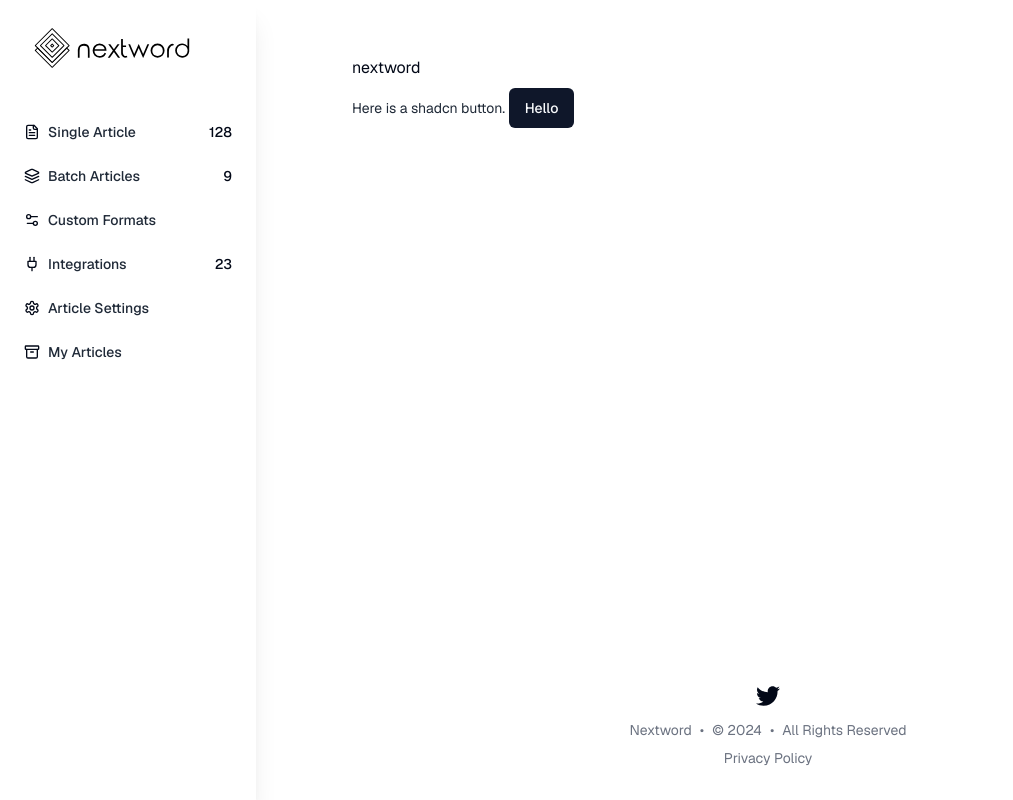
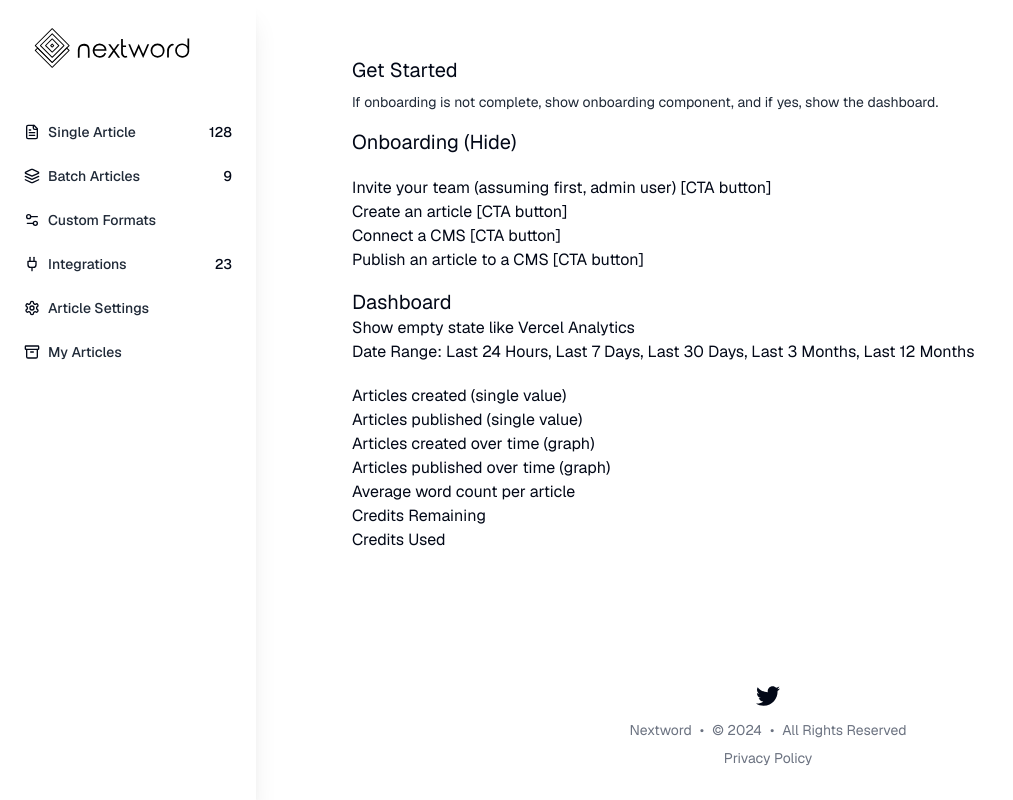
Before and after one commit to johanviberg/nextword, a Next.js app: page / in a window 1280 px wide. Shown: the whole page, without its empty margins (0-1013 px from the left). Built offline with nearby package versions, Linux system fonts and the light colour scheme.

Commit message:
refactor: update placeholder text on start page

```diff
--- a/src/app/page.tsx
+++ b/src/app/page.tsx
@@ -2,15 +2,32 @@
 
 import * as React from "react";
 
-import { Button } from "@/components/ui/button";
-
 export default function HomePage() {
   return (
     <div>
-      <h1 className="mt-4">nextword</h1>
+      <h1 className="mt-4 text-xl">Get Started</h1>
       <p className="mt-2 text-sm text-gray-800">
-        Here is a shadcn button. <Button>Hello</Button>
+        If onboarding is not complete, show onboarding component, and if yes, show the dashboard.
       </p>
+      <h1 className="mt-4 text-xl">Onboarding (Hide)</h1>
+      <ul className="mt-5">
+        <li>Invite your team (assuming first, admin user) [CTA button]</li>
+        <li>Create an article [CTA button]</li>
+        <li>Connect a CMS [CTA button]</li>
+        <li>Publish an article to a CMS [CTA button]</li>
+      </ul>
+      <h1 className="mt-4 text-xl">Dashboard</h1>
+      <p>Show empty state like Vercel Analytics</p>
+      <p>Date Range: Last 24 Hours, Last 7 Days, Last 30 Days, Last 3 Months, Last 12 Months </p>
+      <ul className="mt-5">
+        <li>Articles created (single value)</li>
+        <li>Articles published (single value)</li>
+        <li>Articles created over time (graph)</li>
+        <li>Articles published over time (graph)</li>
+        <li>Average word count per article</li>
+        <li>Credits Remaining</li>
+        <li>Credits Used</li>
+      </ul>
     </div>
   );
 }
```
